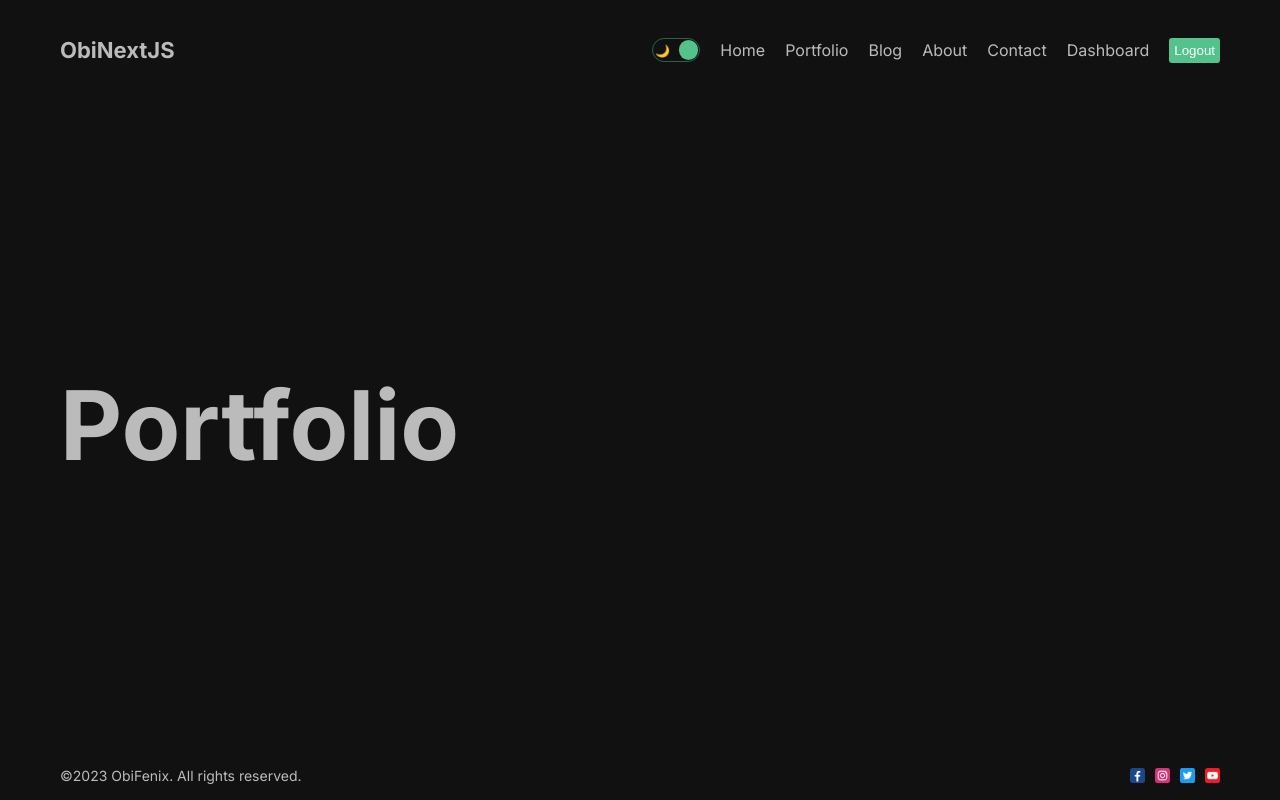
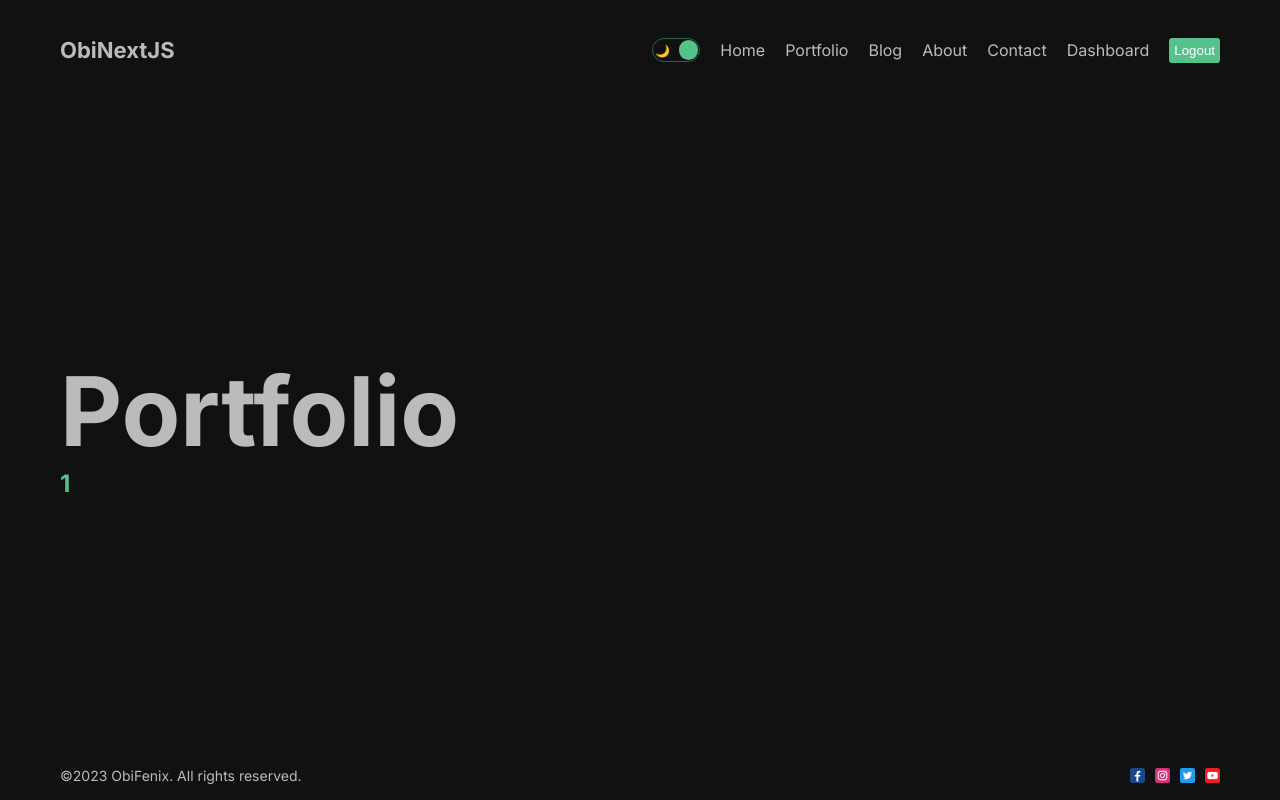
Before and after one commit to ObiFenix/nextjs13-app, a Next.js app: page /portfolio/1 in a window 1280 px wide. Built offline with nearby package versions, Linux system fonts and the light colour scheme.

Commit message:
Modified logic - remove redundant check in Portfolio page

```diff
--- a/src/app/portfolio/[category]/page.tsx
+++ b/src/app/portfolio/[category]/page.tsx
@@ -7,12 +7,12 @@ import { CATEGORY_ITEMS, ItemProps } from "./data";
 const categoryItemList = (category: string) => CATEGORY_ITEMS[category] || [];
 
 export default function Category({params}: any) {
-  const data: ItemProps[] = categoryItemList(params?.category);
+  const itemList: ItemProps[] = categoryItemList(params?.category);
 
-  return data?.length ? (
+  return (
     <section className={styles.container}>
       <h1 className={styles.categoryTitle}>{params?.category}</h1>
-      {data.map((item: ItemProps): React.JSX.Element => (
+      {itemList?.map((item: ItemProps): React.JSX.Element => (
           <div className={styles.item} key={item.id}>
             <div className={styles.content}>
               <h1 className={styles.title}>{item.title}</h1>
@@ -31,7 +31,5 @@ export default function Category({params}: any) {
         )
       )}
     </section>
-  ) : (
-    <></>
-  );
+  )
 }
```
